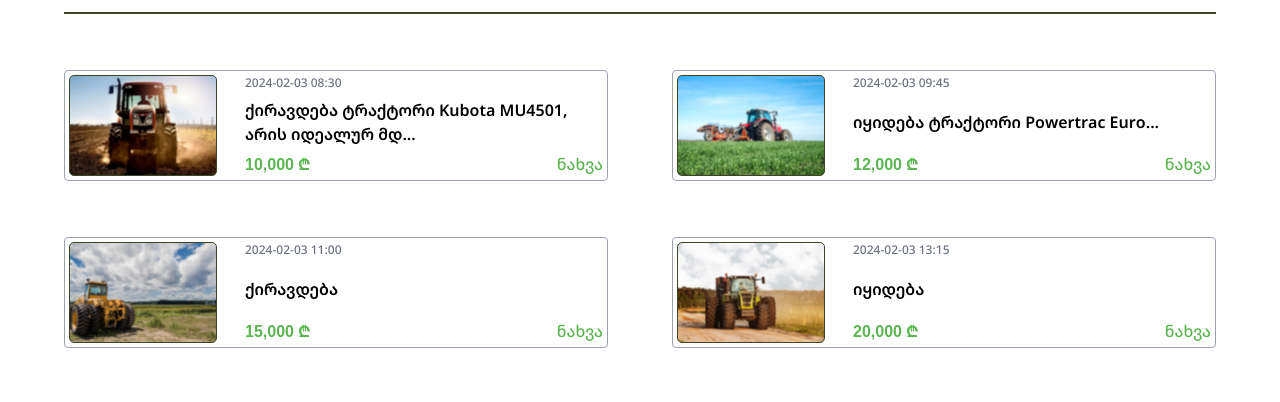
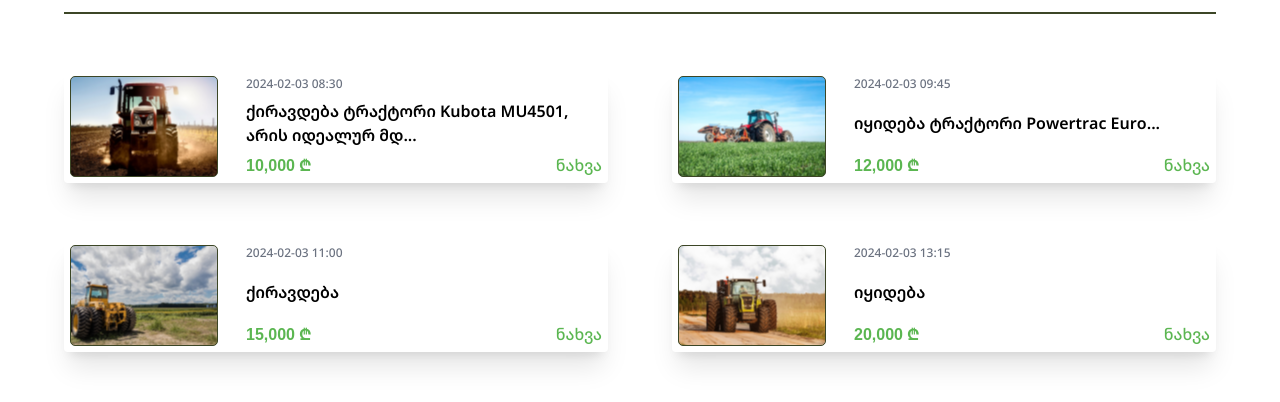
Before and after one commit to agrotech-ge/agro-tech-front, a Vue app: page / in a window 1280 px wide. Shown: the part 1268-1670 px from the top of the page. Built offline with nearby package versions, Linux system fonts and the light colour scheme; no server answers; what vue-recaptcha-v3 would draw is missing.

Commit message:
Member.vue finished.

```diff
--- a/src/components/main/Listing.vue
+++ b/src/components/main/Listing.vue
@@ -8,7 +8,7 @@ defineProps({
 </script>
 
 <template>
-  <div class="flex gap-x-7 rounded border border-gray-400 p-1">
+  <div class="flex gap-x-7 shadow-xl rounded p-1.5">
     <img :src="data?.photo" alt="tractor image">
 
     <div class="flex w-full flex-col justify-between">
--- a/src/components/main/Listings.vue
+++ b/src/components/main/Listings.vue
@@ -10,7 +10,7 @@ const {tractors} = useMain()
     <p class="border-b-2 pb-16 text-5xl font-medium border-b-secondary text-secondary">განცხადებები</p>
 
     <div class="grid grid-cols-2 gap-x-16 gap-y-14">
-      <Listing v-for="(tractor, index) in tractors" :key="index" :data="tractor"/>
+      <listing v-for="(tractor, index) in tractors" :key="index" :data="tractor"/>
     </div>
   </section>
 </template>
--- a/src/components/main/Member.vue
+++ b/src/components/main/Member.vue
@@ -9,10 +9,10 @@ defineProps({
 
 <template>
   <div class="flex flex-col gap-y-3.5">
-    <img class="rounded" :src="data.photo" alt="member image"/>
+    <img class="rounded" :src="data?.photo" alt="member image"/>
 
-    <p class="font-medium" v-text="data.name"/>
+    <p class="font-medium" v-text="data?.name"/>
 
-    <p class="font-medium text-[12px]" v-text="data.description"/>
+    <p class="font-medium text-xs" v-text="data?.description"/>
   </div>
 </template>
--- a/src/components/main/Members.vue
+++ b/src/components/main/Members.vue
@@ -1,13 +1,13 @@
 <script setup>
+import useMain from "/src/composables/useMain"
 import Member from "./Member.vue"
-import useMain from "/src/composables/useMain.js"
 
 const {members} = useMain()
 </script>
 
 <template>
   <section class="flex flex-col gap-y-16">
-    <p class="text-secondary font-medium text-5xl">ჩვენი გუნდი</p>
+    <p class="text-5xl font-medium text-secondary">ჩვენი გუნდი</p>
 
     <div class="grid grid-cols-6 gap-x-10">
       <member v-for="(member, index) in members" :key="index" :data="member"/>
--- a/src/components/main/Slogan.vue
+++ b/src/components/main/Slogan.vue
@@ -1,6 +1,6 @@
 <template>
   <section>
-    <img class="w-full" src="/src/assets/images/main-background.svg" alt="main background image">
+    <img class="w-full" src="/src/assets/images/backgrounds/main.svg" alt="main background image">
 
     <div class="absolute top-40 left-16 text-white">
       <p class="w-fit rounded-sm bg-black font-semibold bg-opacity-70 px-12 pt-4 pb-7 text-6xl">
--- a/src/layouts/Auth.vue
+++ b/src/layouts/Auth.vue
@@ -1,6 +1,6 @@
 <template>
   <main class="flex h-screen items-center justify-center relative">
-    <img src="../assets/images/auth-bg.png" alt="background image" class="w-screen h-screen blur-sm"/>
+    <img src="../assets/images/backgrounds/auth.png" alt="background image" class="w-screen h-screen blur-sm"/>
     <RouterView
         class="absolute top-1/2 left-1/2 bg-white border border-[#AAA] px-[100px] py-14 rounded-[5px] -translate-x-1/2 -translate-y-1/2"/>
   </main>
--- a/src/views/Main.vue
+++ b/src/views/Main.vue
@@ -7,7 +7,7 @@ import Members from "/src/components/main/Members.vue"
 <template>
   <slogan/>
 
-  <div class="flex flex-col gap-y-36 px-16 pt-16 pb-24">
+  <div class="flex flex-col gap-y-32 px-16 pt-16 pb-24">
     <listings/>
 
     <members/>
```
Also changed, not shown: 2 other files (tests, documents, lock files or other folders).
